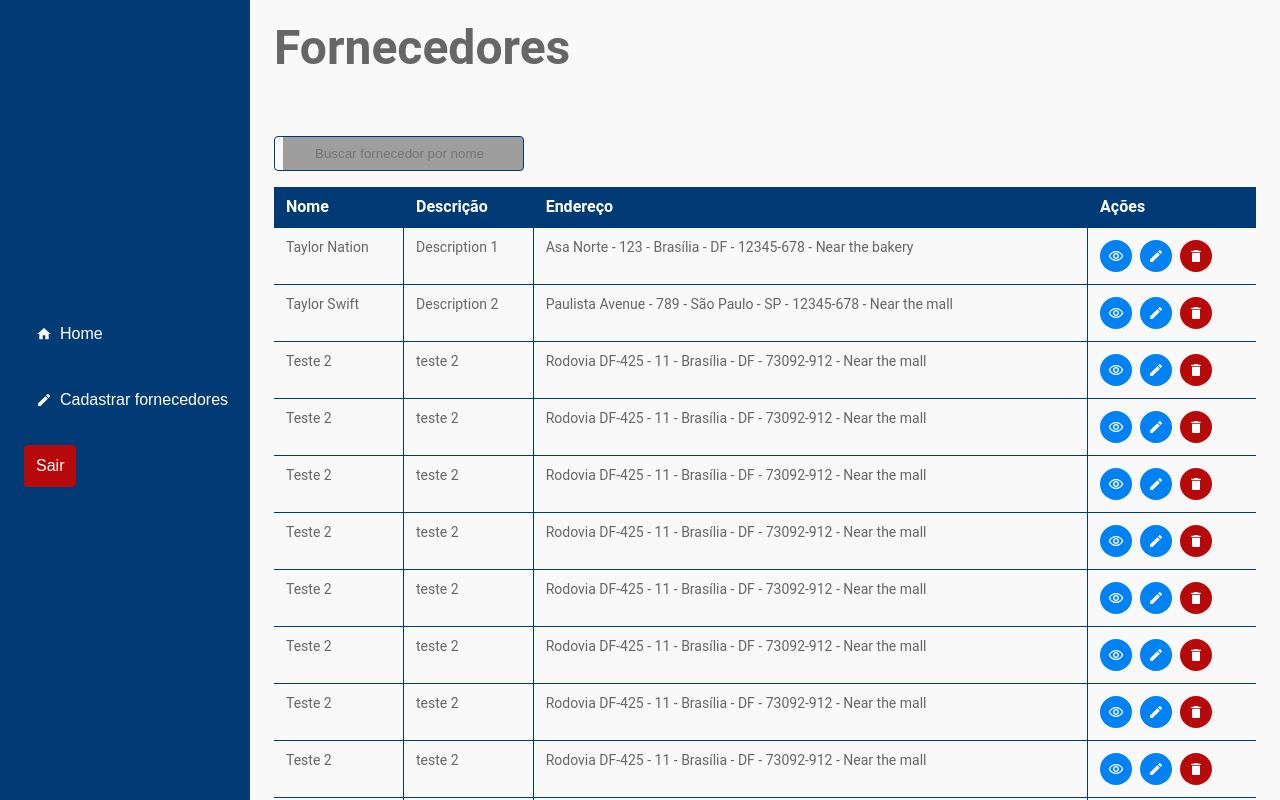
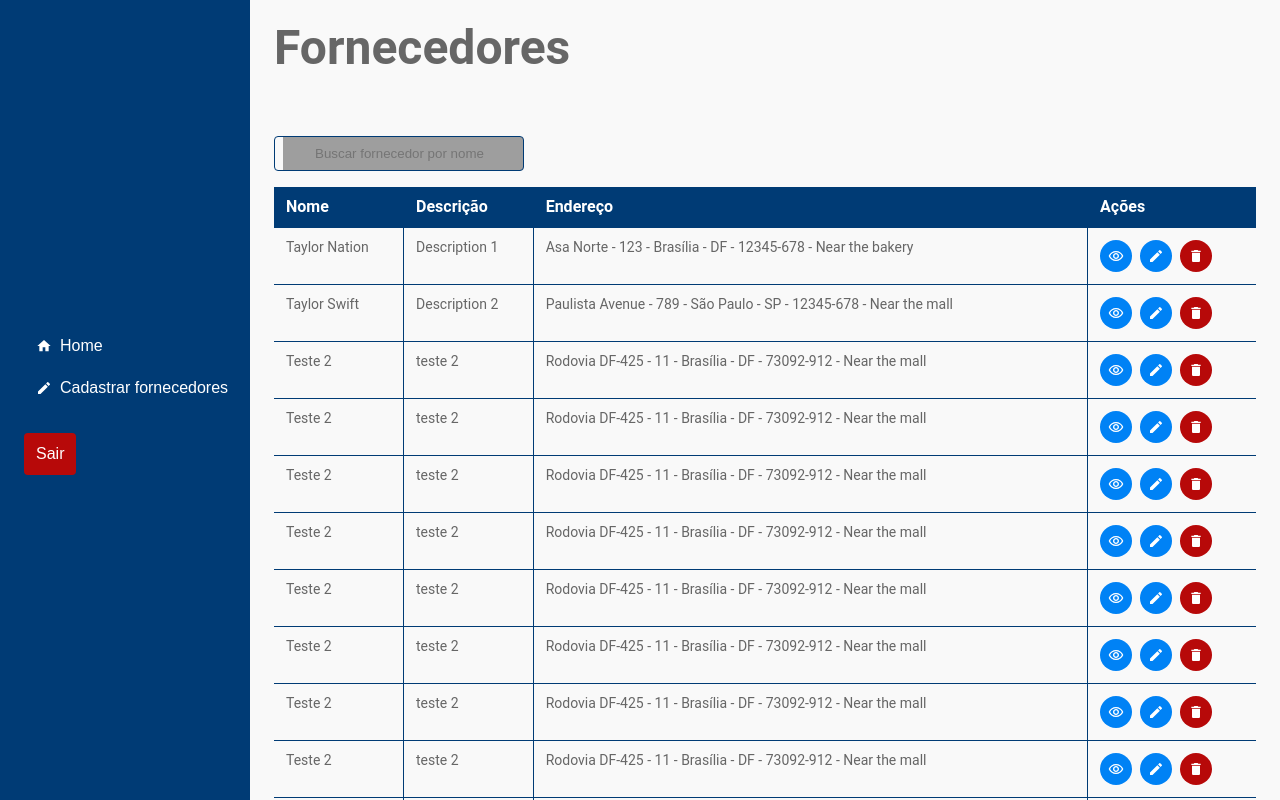
Before and after one commit to MariaEmiliaCastro/cadastro-fornecedores, a React (Vite) app: page / in a window 1280 px wide. Shown: the top 800 px of the page. Built offline with nearby package versions, Linux system fonts and the light colour scheme; no server answers; data requests are answered from the project's data file; sample sign-in values are in the browser's storage; grey boxes are pictures that could not be loaded.

Commit message:
refactor: sidebar and register page

```diff
--- a/src/components/Sidebar/index.tsx
+++ b/src/components/Sidebar/index.tsx
@@ -8,6 +8,7 @@ const Sidebar = () => {
   const navigate = useNavigate();
   return (
     <SidebarWrapper>
+      <div>
         <Link to="/">
           <Button
             icon={<MdHome />}
@@ -24,6 +25,7 @@ const Sidebar = () => {
             variant="secondary"
           />
         </Link>
+      </div>
       <div>
         <Button
           text="Sair"
--- a/src/pages/Register/index.tsx
+++ b/src/pages/Register/index.tsx
@@ -29,10 +29,8 @@ const Register = () => {
   }: Partial<RegisterType>) => {
     if (!isLogging) {
       setIsLogging(true);
-      console.log("Chegou aqui 1");
       await createUserWithEmailAndPassword(auth, email!, password!).then(
         (userCredential) => {
-          console.log("Chegou aqui 2");
           const user = userCredential.user;
           if (user) {
             if (auth.currentUser) {
```
Lines whose indentation alone changed are shown as unchanged.
